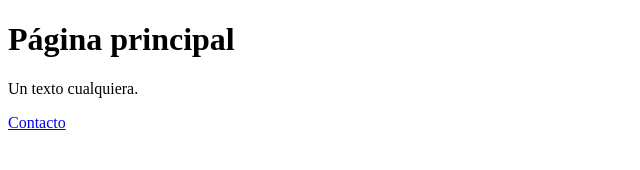
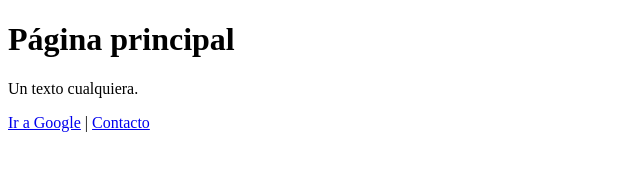
Before and after one commit to jagedn/hab-m0-mi_proyecto, a plain HTML site: page index.html in a window 1280 px wide. Shown: the full height of the page, 0-640 px from the left. Drawn offline with Linux system fonts and the light colour scheme.

Commit message:
Agregar enlace externo index.html hacia Google

```diff
--- a/index.html
+++ b/index.html
@@ -8,6 +8,6 @@
 <body>
     <h1>Página principal</h1>
     <p lang="es">Un texto cualquiera.</p>
-    <a href="./contact.html">Contacto</a>
+    <a href="www.google.com">Ir a Google</a> | <a href="./contact.html">Contacto</a>
 </body>
 </html>
```
